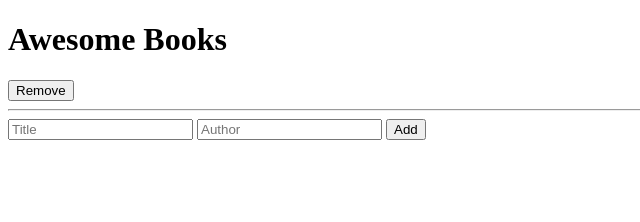
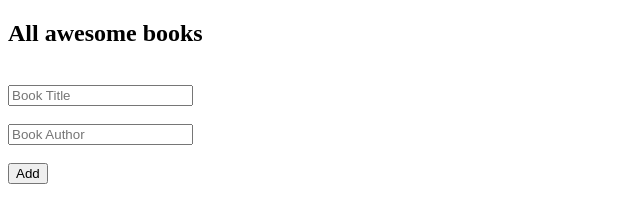
Before and after one commit to Ol-create/Awesome-books, a website: page index.html in a window 1280 px wide. Shown: the whole page, without its empty margins (0-640 px from the left). Drawn offline with Linux system fonts and the light colour scheme.

Commit message:
Create form and book container variables

```diff
--- /dev/null
+++ b/app.js
@@ -0,0 +1,3 @@
+// Create form and book container variables
+const form = document.getElementById('form');
+const bookKeeper = document.getElementById('book-keeper');
--- a/index.html
+++ b/index.html
@@ -4,21 +4,25 @@
     <meta charset="UTF-8">
     <meta http-equiv="X-UA-Compatible" content="IE=edge">
     <meta name="viewport" content="width=device-width, initial-scale=1.0">
-    <title>Awesome Books</title>
+    <title>Awesome Book</title>
 </head>
-<body>
-    <h1>Awesome Books</h1>
-    <div class="book-container">
-        <h4 id="book-name"></h4>
-        <h4 id="author"></h4>
-        <button id="remove">Remove</button>
-        <hr>
-    </div>
-    <form action="">
-    <input type="text" placeholder="Title">
-    <input type="text" placeholder="Author">
-    <button type="submit">Add</button>
-    </form>
 
+    <section id="bookList">
+        <h1>All awesome books</h1>
+        <div class="container">
+            <div id="book-keeper"></div>
+        </div>
+    </section>
+<br>
+    <section id="form">
+        <form class="input">
+            <input type="text" id="title" placeholder="Book Title"> <br><br>
+            <input type="text" id="author" placeholder="Book Author"><br><br>
+            <input type="submit" id="submit" value="Add">
+        </form>
+    </section>
+
+
+    <script src="app.js"></script>
 </body>
 </html>
```
